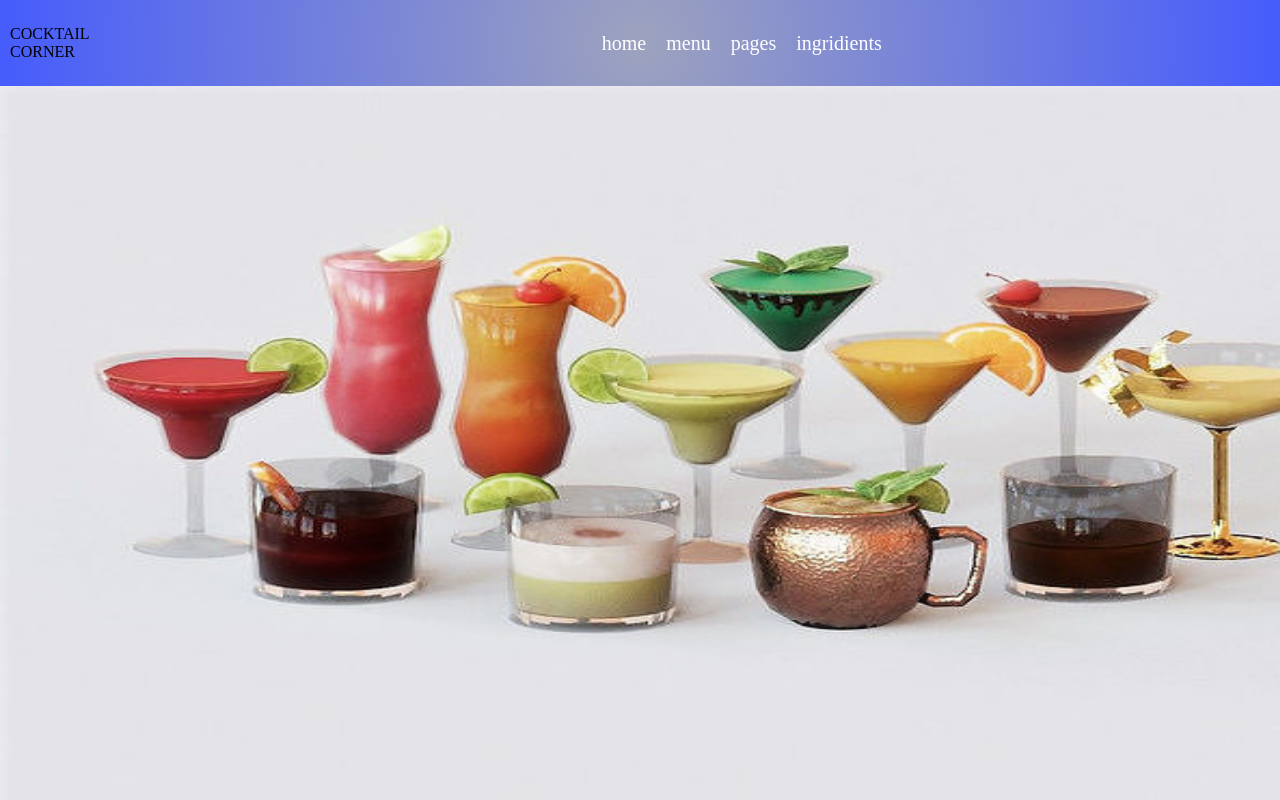
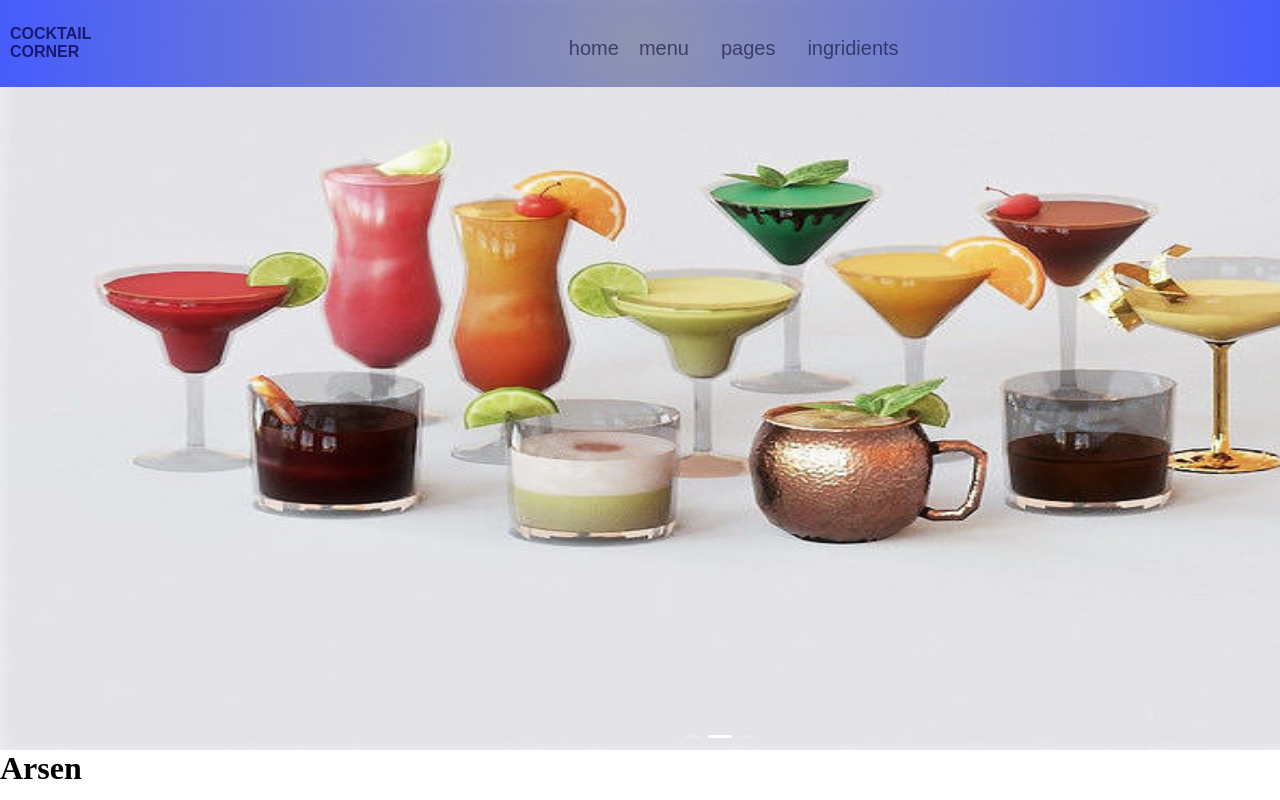
Before and after one commit to saadat999/cocktail.com, a React (Vite) app: page /secondpage in a window 1280 px wide. Shown: the top 800 px of the page. Built offline with nearby package versions, Linux system fonts and the light colour scheme.

Commit message:
css transitions

```diff
--- a/src/UI/header/Header.css
+++ b/src/UI/header/Header.css
@@ -1,5 +1,8 @@
 .logo {
     text-transform: uppercase;
+    font-family: "Kanit", sans-serif;
+    font-weight: 800;
+    color: midnightblue;
 }
 
 .switches {
@@ -9,21 +12,35 @@
     align-items: center;
 
     a {
+        margin-right: 20px;
+        color: rgba(5, 5, 45, 0.586);
+        background: none;
+        font-size: 20px;
         text-decoration: none;
-        margin-right: 20px;
-        color: white;
+        transition: color 0.3s ease, transform 0.3s ease;
+        font-family: "Poppins", sans-serif;
+    }
+
+    a:hover {
+        color: rgb(21, 21, 96);
+        transform: scale(1.1);
         font-size: 20px;
+        font-weight: 400;
+        font-family: "Poppins", sans-serif;
     }
 }
 
 .head {
     display: flex;
     justify-content: space-between;
-    padding: 25px 10px 25px 10px;
+    padding: 25px 10px 15px 10px;
 }
 
 .aback {
     background: rgb(49, 60, 117);
     background: radial-gradient(circle, rgba(49, 60, 117, 0.4739145658263305) 0%, rgba(70, 92, 252, 1) 100%);
-
+    position: fixed;
+    top: 0px;
+    z-index: 1;
+    width: 100%;
 }
--- a/src/UI/header/Header.jsx
+++ b/src/UI/header/Header.jsx
@@ -1,6 +1,7 @@
 import React from 'react'
 import './Header.css'
 import { SiBuymeacoffee } from "react-icons/si"
+import { NavLink } from 'react-router-dom'
 const Header = () => {
   return (
     <div className='aback'>
@@ -9,13 +10,13 @@ const Header = () => {
           cocktail <br />corner
         </div>
         <div className="switches">
-          <a href="">home</a>
-          <a href="">menu</a>
-          <a href="">pages</a>
-          <a href="">ingridients</a>
+          <NavLink to={'/'}>home</NavLink>
+          <NavLink to={'/menu'}>menu</NavLink>
+          <NavLink to={'/secondpage'}>pages</NavLink>
+          <NavLink to={'/cocktail'}>ingridients</NavLink>
         </div>
         <div className='cart'>
-          <SiBuymeacoffee >
+          <SiBuymeacoffee size={34} >
             <span>cart</span>
           </SiBuymeacoffee>
 
--- a/src/component/hero/Hero.css
+++ b/src/component/hero/Hero.css
@@ -1,6 +1,6 @@
 
 .LALA {
-    width: 1440px ;
+    width: 100% ;
     height: 750px !important;
     margin: auto;
 }
--- a/src/component/search/Search.css
+++ b/src/component/search/Search.css
@@ -1,7 +1,6 @@
 img {
-    width: 250px;
-    height: 250px;
-
+    max-width: 100%;
+    height: auto;
 }
 
 .search {
@@ -11,3 +10,8 @@ img {
     justify-content: center;
     padding: 150px;
 }
+.card {
+    display: flex;
+    flex-wrap: wrap;
+    gap: 10px;
+}
--- a/src/component/search/Search.jsx
+++ b/src/component/search/Search.jsx
@@ -59,7 +59,7 @@ const Search = () => {
         return (
           <div className='container'>
             <h1>{el.strCategory}</h1>
-            <img src={el.strDrinkThumb} alt="" />
+            <img className='card' src={el.strDrinkThumb} alt="" />
           </div>
         )
       })}
--- a/src/pages/MenuPage.css
+++ b/src/pages/MenuPage.css
@@ -2,30 +2,63 @@
   background-color: lightgray;
   border: none;
   padding: 10px;
-    margin: 5px;
+  margin: 15px;
   cursor: pointer;
 }
 
 .active {
-    background-color: blue;
-    color: white;
+  background-color: lightskyblue;
+  color: rgb(32, 36, 100);
+  padding: 12px;
+  border-radius: 10px;
+  outline: none;
 }
 
 .cards {
   display: flex;
   flex-wrap: wrap;
   gap: 10px;
+  justify-content: center;
 }
 
 .card1 {
-    border: 1px solid #ddd;
+  border: 2px solid rgba(153, 159, 222, 0.473);
+  border-radius: 15px;
   padding: 10px;
   width: 200px;
   text-align: center;
   cursor: pointer;
+  transition: 0.3s ease, transform 0.3s ease;
+}
+.card1:hover {
+  background-color: #a7acb97a; /* Цвет фона при наведении */
+    transform: scale(1.05);
 }
 
 .card1 img {
   max-width: 100%;
   height: auto;
 }
+
+.menu {
+  margin-top: 100px;
+  display: flex;
+  justify-content: center;
+}
+
+.buttons {
+  button {
+    background: rgba(84, 124, 236, 0.633);
+    border-radius: 15px;
+    cursor: pointer;
+    transition: background-color 0.3s ease, transform 0.3s ease;
+  }
+
+  button:hover {
+    /* background-color: #003fb5a1;  */
+    transform: scale(1.05);
+    color: rgb(16, 14, 14);
+    outline: black;
+    background: lightblue;
+  }
+}
--- a/src/pages/MenuPage.jsx
+++ b/src/pages/MenuPage.jsx
@@ -1,6 +1,7 @@
 import React, { useState, useEffect } from 'react';
 import { useNavigate } from 'react-router-dom'; // React Router багыттоо хуксу
 import './MenuPage.css';
+import Header from '../UI/header/Header';
 
 const MenuPage = () => {
   const [drinks, setDrinks] = useState([]);
@@ -39,18 +40,22 @@ const MenuPage = () => {
   };
 
   return (
-    <div>
+    <>
+      <Header />
+      <div className='container'>
+        <div className="menu">
           <div className="buttons">
             <button onClick={() => handleCategoryChange('Champagne_flute')} className={category === 'Champagne_flute' ? 'active' : 'btn1'}>Champagne Flute</button>
             <button onClick={() => handleCategoryChange('Cocktail_glass')} className={category === 'Cocktail_glass' ? 'active' : 'btn1'}>Cocktail Glass</button>
             <button onClick={() => handleCategoryChange('Collins_glass')} className={category === 'Collins_glass' ? 'active' : 'btn1'}>Collins Glass</button>
             <button onClick={() => handleCategoryChange('Beer_mug')} className={category === 'Beer_mug' ? 'active' : 'btn1'}>Beer Mug</button>
           </div>
-
+        </div>
         <div className="cards">
           {renderDrinks()}
         </div>
       </div>
+    </>
   );
 };
 
```
Lines whose indentation alone changed are shown as unchanged.
